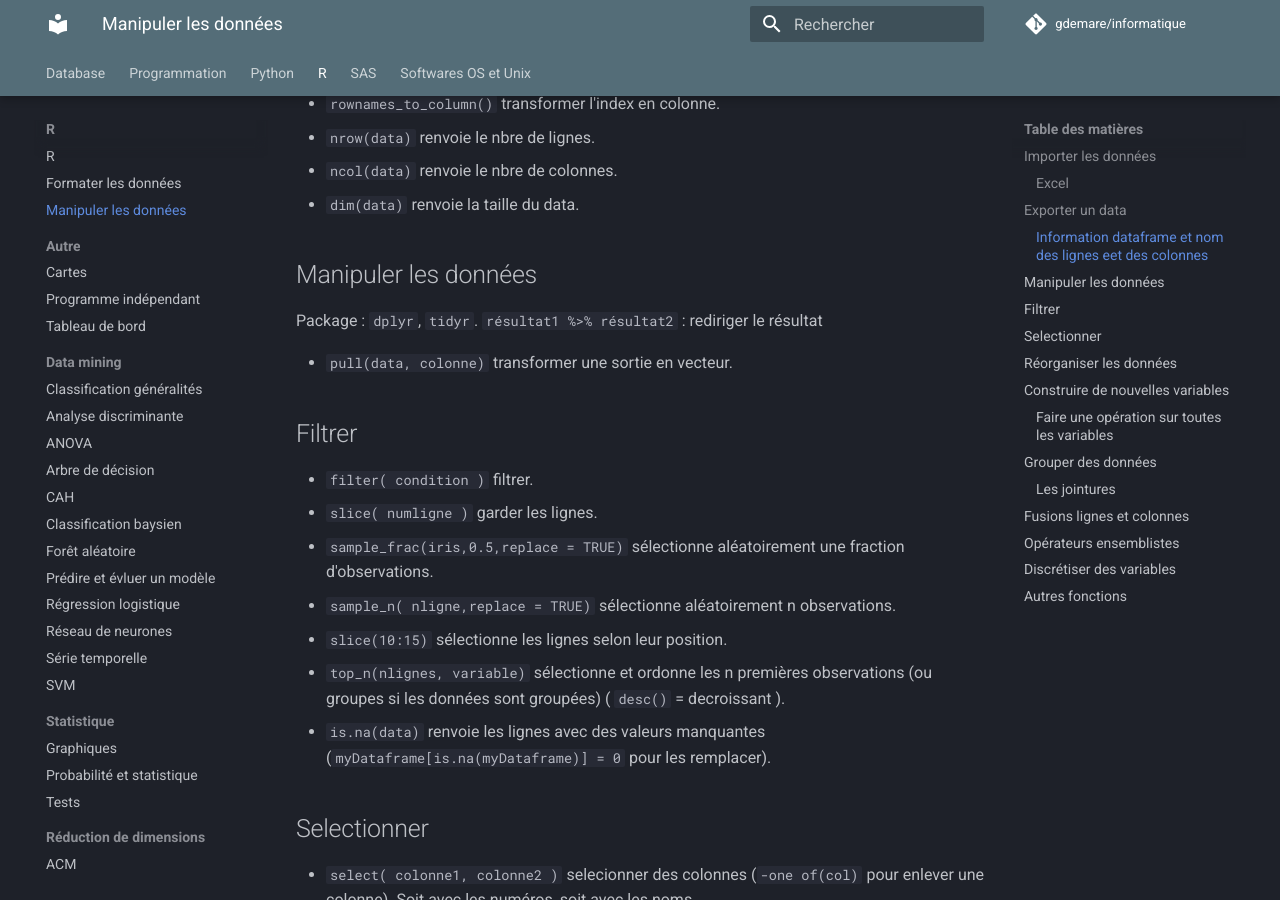
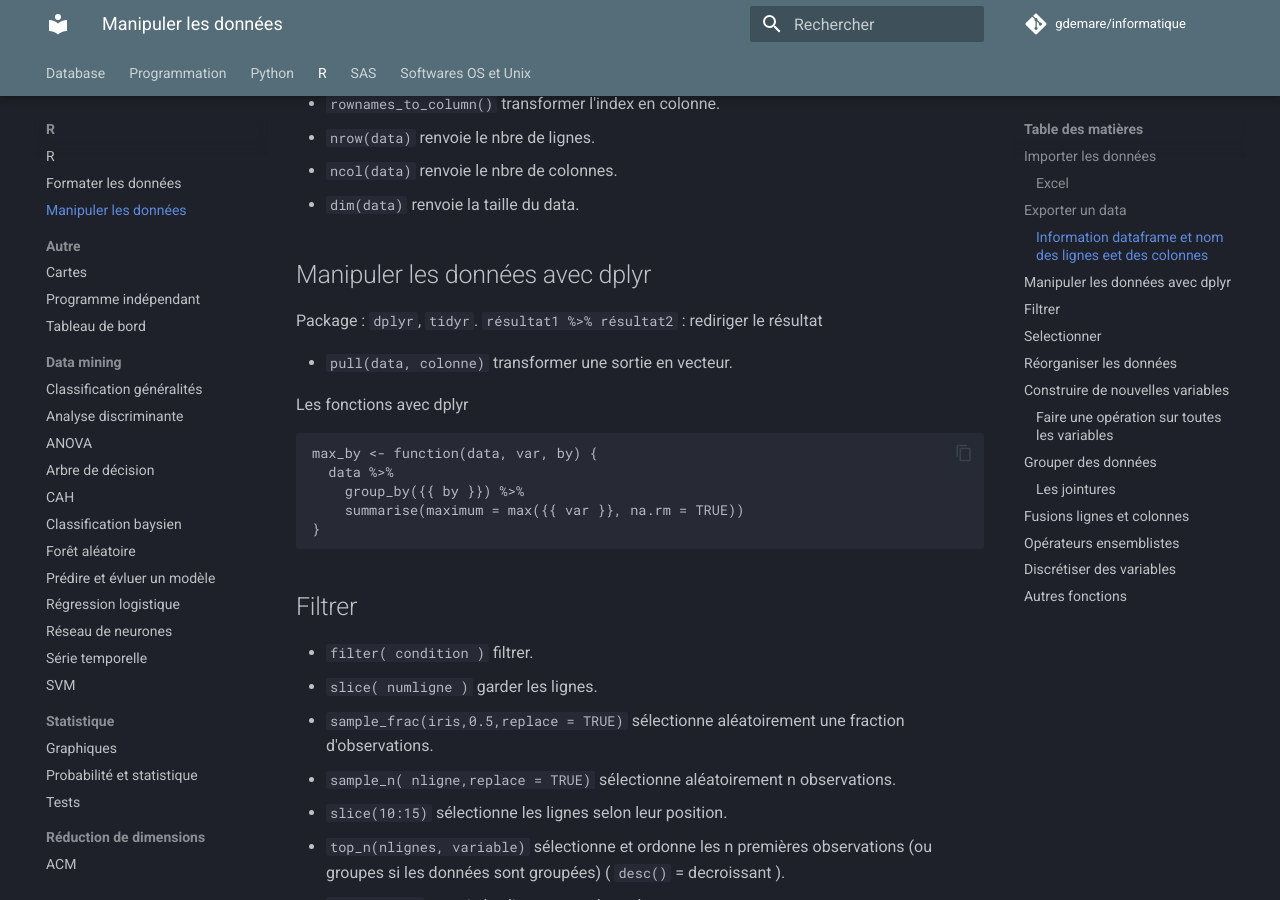
Before and after one commit to gdemare/Informatique, an MkDocs documentation site: the page built from docs/r/manipuler-donnees_r.md, in a window 1280 px wide and 900 px high, scrolled down 964 px. Built offline with MkDocs 1.6.1 and Material for MkDocs 9.7.7, drawn with Linux system fonts in a browser that asks for light colours; comment, search, counter and statistics services are not loaded.

Commit message:
Update manipuler-donnees_r.md

````diff
--- a/docs/r/manipuler-donnees_r.md
+++ b/docs/r/manipuler-donnees_r.md
@@ -32,11 +32,22 @@ Package `readxl`
 * `ncol(data)` renvoie le nbre de colonnes.
 * `dim(data)` renvoie la taille du data.
 
-## Manipuler les données
+## Manipuler les données avec dplyr
 
 Package : `dplyr`, `tidyr`. `résultat1 %>% résultat2` : rediriger le résultat
 
 * `pull(data, colonne)` transformer une sortie en vecteur.
+
+
+Les fonctions avec dplyr
+
+```
+max_by <- function(data, var, by) {
+  data %>%
+    group_by({{ by }}) %>%
+    summarise(maximum = max({{ var }}, na.rm = TRUE))
+}
+```
 
 ## Filtrer
 
@@ -136,7 +147,6 @@ Fonction 		| Défintion
 
 ### Les jointures
 
-
 `A %>% jointure(B, <by=c( "var1" = "var2")> )`
 
 * `inner_join(data)` A et B
````
